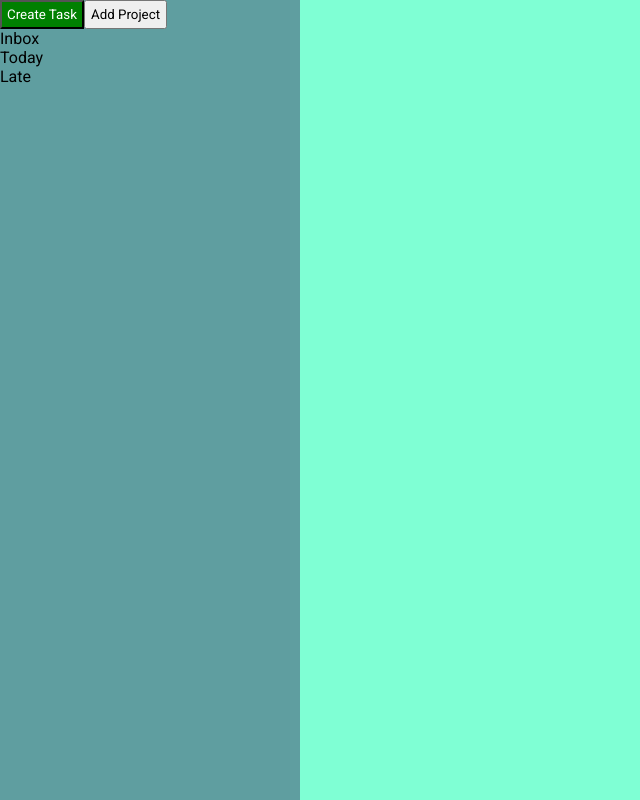
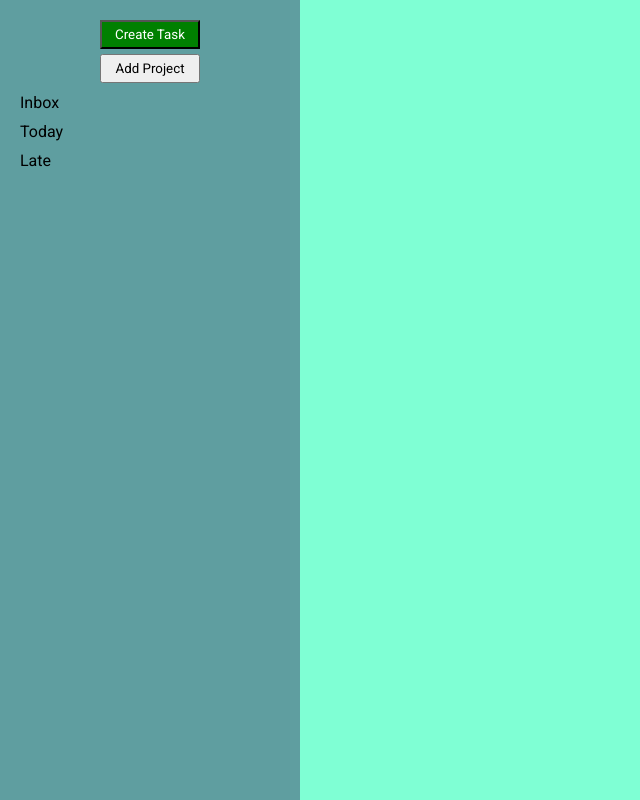
Before and after one commit to mrkgbr/ToDoList, a plain HTML site: page index.html in a window 1280 px wide. Shown: the whole page, without its empty margins (0-640 px from the left). Drawn offline with Linux system fonts and the light colour scheme.

Commit message:
Add some style to  sidebar

```diff
--- a/style.css
+++ b/style.css
@@ -32,6 +32,19 @@ body {
 .sidebar {
   background-color: cadetblue;
   /* grid-area: 1 / 1 / -1 / 2; */
+  display: flex;
+  flex-direction: column;
+  align-items: center;
+  gap: 5px;
+  padding: 20px;
+}
+
+.sidebar button {
+  width: 100px;
+}
+
+.project-container {
+  align-self: flex-start;
 }
 
 .form-container {
@@ -97,6 +110,7 @@ textarea {
   background-color: white;
   border-radius: 0.5rem;
   padding: 10px;
+  /* max-width: 800px; */
 }
 
 .task-form {
@@ -137,3 +151,12 @@ textarea {
 .edit {
   background-color: rgba(159, 159, 159, 0.217);
 }
+
+.project {
+  cursor: pointer;
+  padding: 5px 0px;
+}
+
+.project:hover {
+  opacity: 0.5;
+}
```
